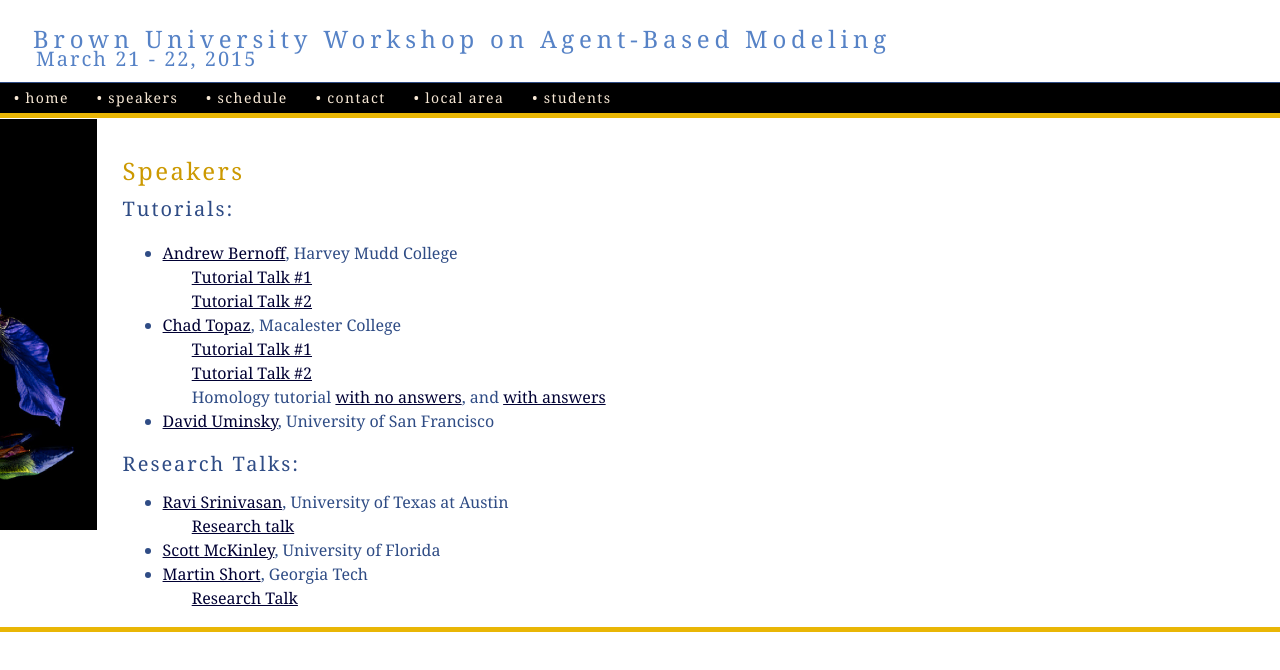
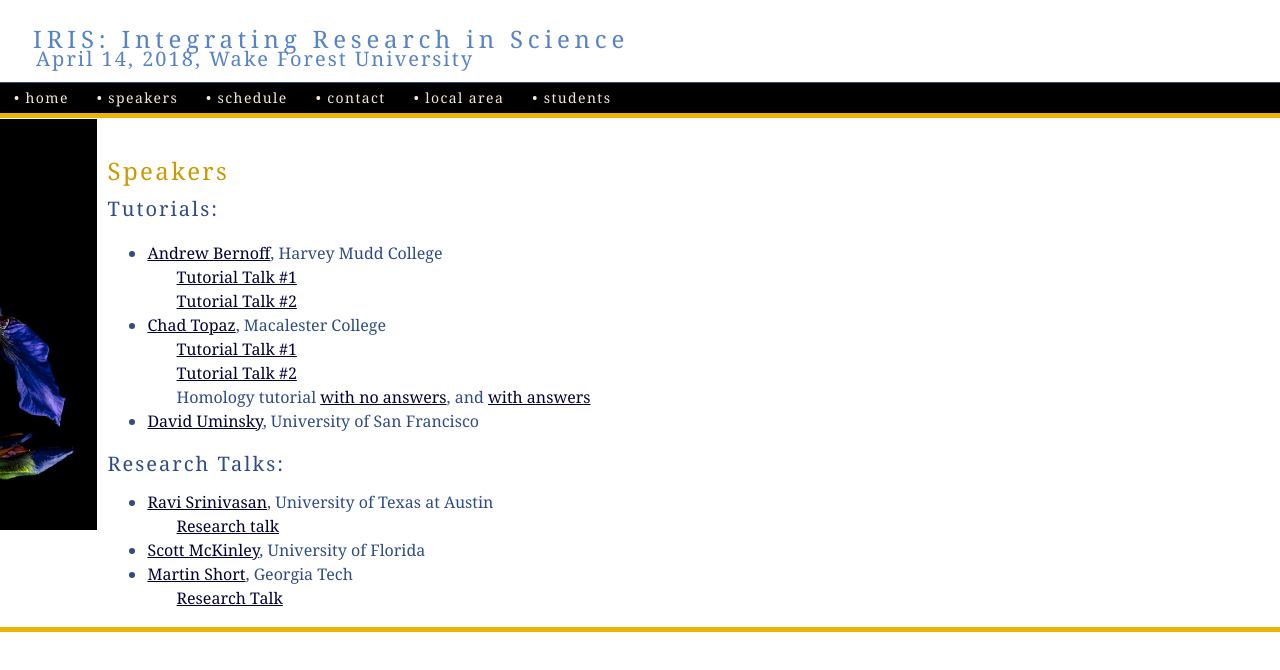
Before and after one commit to smitii/wfuiris, a plain HTML site: page speakers.html in a window 1280 px wide. Drawn offline with Linux system fonts and the light colour scheme.

Commit message:
Update speakers.html

```diff
--- a/speakers.html
+++ b/speakers.html
@@ -9,12 +9,12 @@
 <table width="100%" border="0" cellspacing="0" cellpadding="0">
   <tr bgcolor="#ffffff">
 	<td colspan="4" class="logo" nowrap height="20"><br>
-   &nbsp;&nbsp; Brown University Workshop on Agent-Based Modeling</td>
+   &nbsp;&nbsp; IRIS: Integrating Research in Science</td>
 	<td width="534">&nbsp;</td>
   </tr>
 
   <tr bgcolor="#ffffff">
-	<td colspan="4" class="tagline" nowrap height="30" valign="top">&nbsp;&nbsp;&nbsp&nbsp; March 21 - 22, 2015</td>
+	<td colspan="4" class="tagline" nowrap height="30" valign="top">&nbsp;&nbsp;&nbsp&nbsp; April 14, 2018, Wake Forest University</td>
 	<td width="534">&nbsp;</td>
   </tr>
 
```
